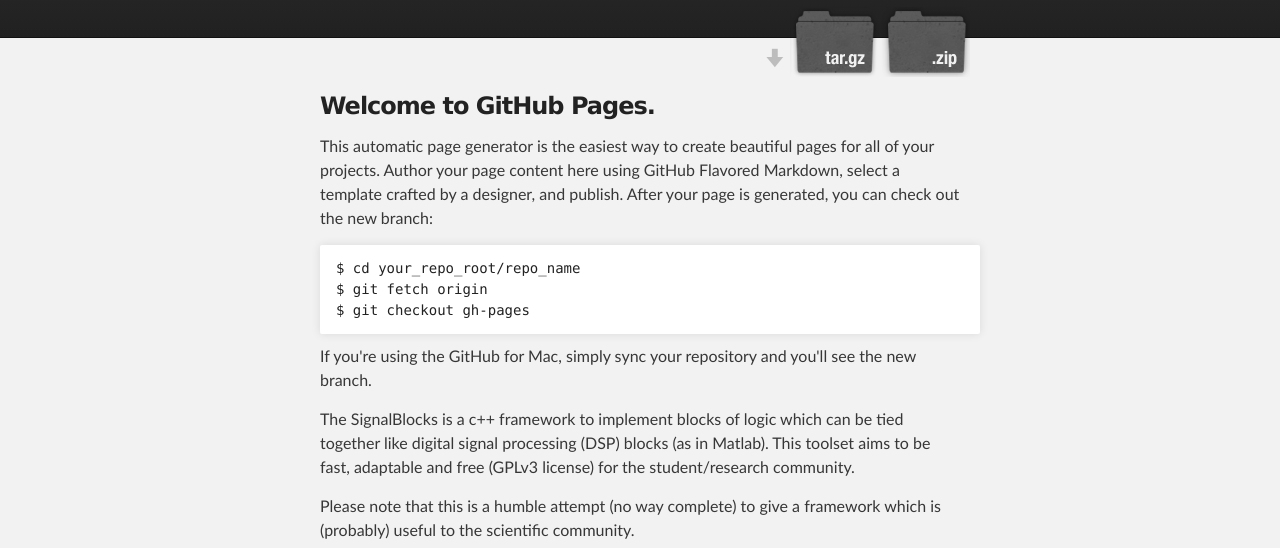
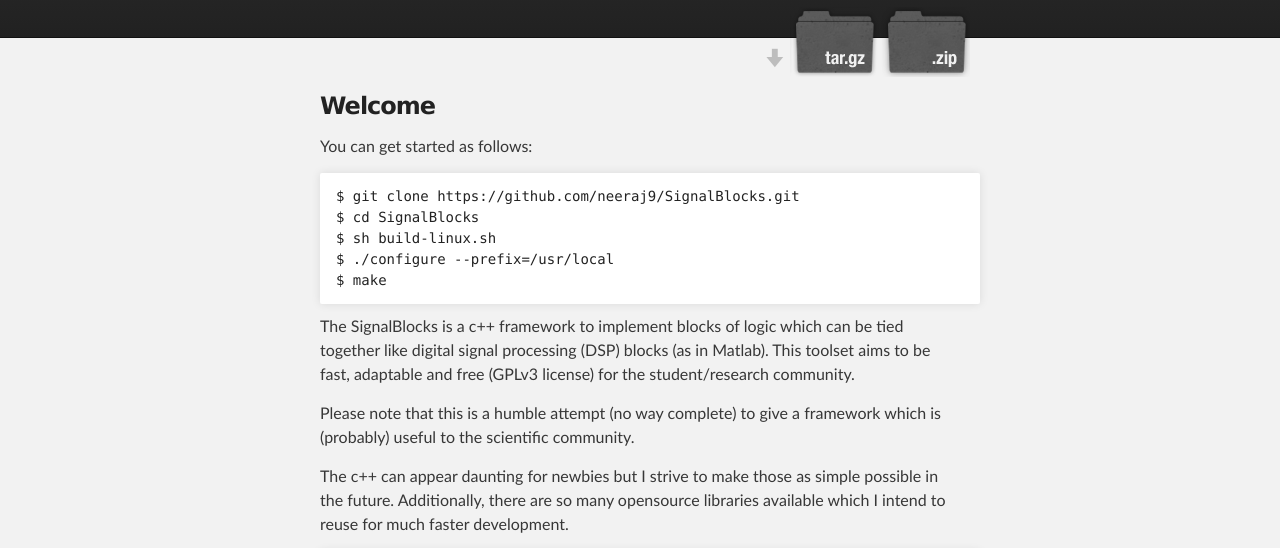
Before and after one commit to neeraj9/SignalBlocks, a plain HTML site: page index.html in a window 1280 px wide. Shown: the part 208-756 px from the top of the page. Drawn offline with Linux system fonts and the light colour scheme.

Commit message:
update intro to checkout and build stuff

```diff
--- a/index.html
+++ b/index.html
@@ -32,16 +32,16 @@
     <div id="main_content_wrap" class="outer">
       <section id="main_content" class="inner">
         <h3>
-<a id="welcome-to-github-pages" class="anchor" href="#welcome-to-github-pages" aria-hidden="true"><span class="octicon octicon-link"></span></a>Welcome to GitHub Pages.</h3>
+<a id="welcome-to-signalblocks" class="anchor" href="#welcome-to-signal-blocks" aria-hidden="true"><span class="octicon octicon-link"></span></a>Welcome</h3>
 
-<p>This automatic page generator is the easiest way to create beautiful pages for all of your projects. Author your page content here using GitHub Flavored Markdown, select a template crafted by a designer, and publish. After your page is generated, you can check out the new branch:</p>
+<p>You can get started as follows:</p>
 
-<pre><code>$ cd your_repo_root/repo_name
-$ git fetch origin
-$ git checkout gh-pages
+<pre><code>$ git clone https://github.com/neeraj9/SignalBlocks.git
+$ cd SignalBlocks
+$ sh build-linux.sh
+$ ./configure --prefix=/usr/local
+$ make
 </code></pre>
-
-<p>If you're using the GitHub for Mac, simply sync your repository and you'll see the new branch.</p>
 
 <p>The SignalBlocks is a c++ framework to implement blocks of
 logic which can be tied together like digital signal processing
```
